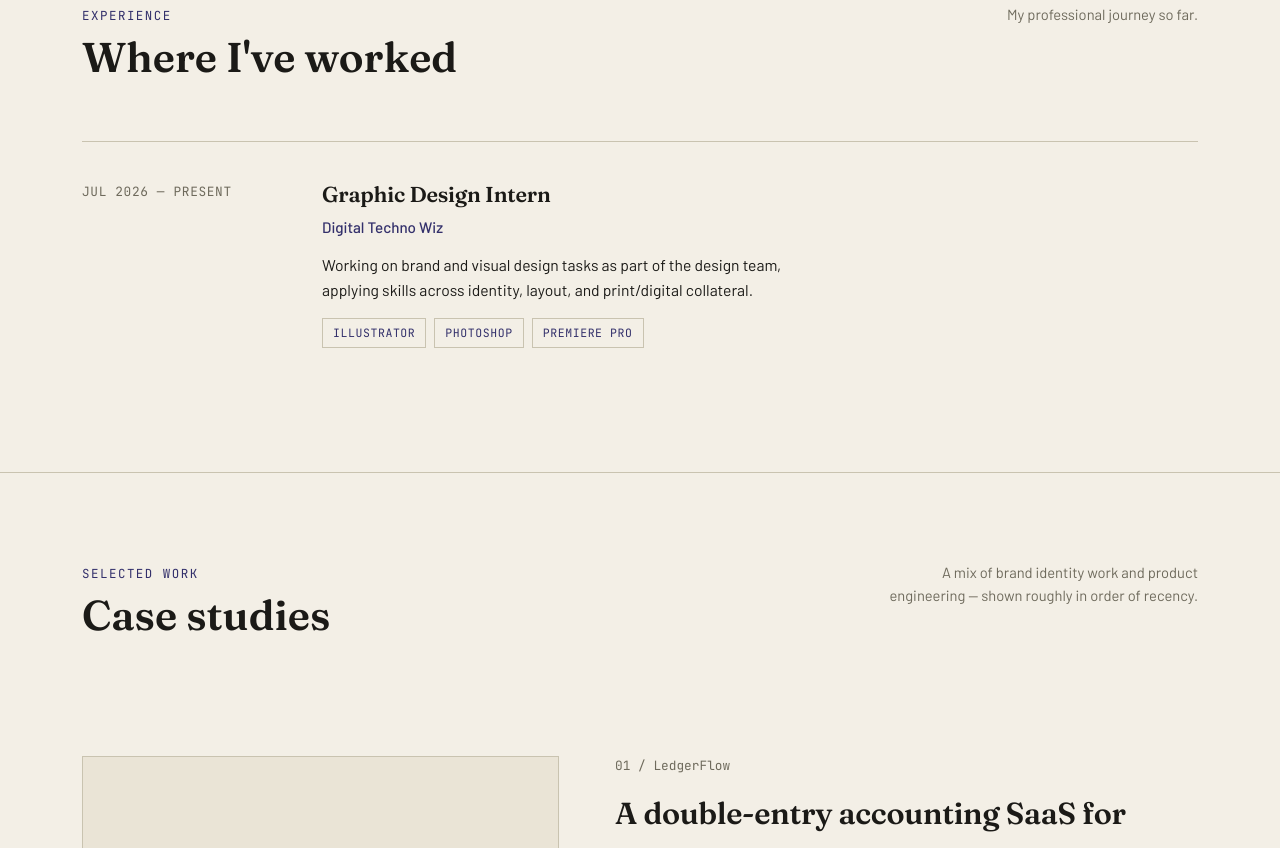
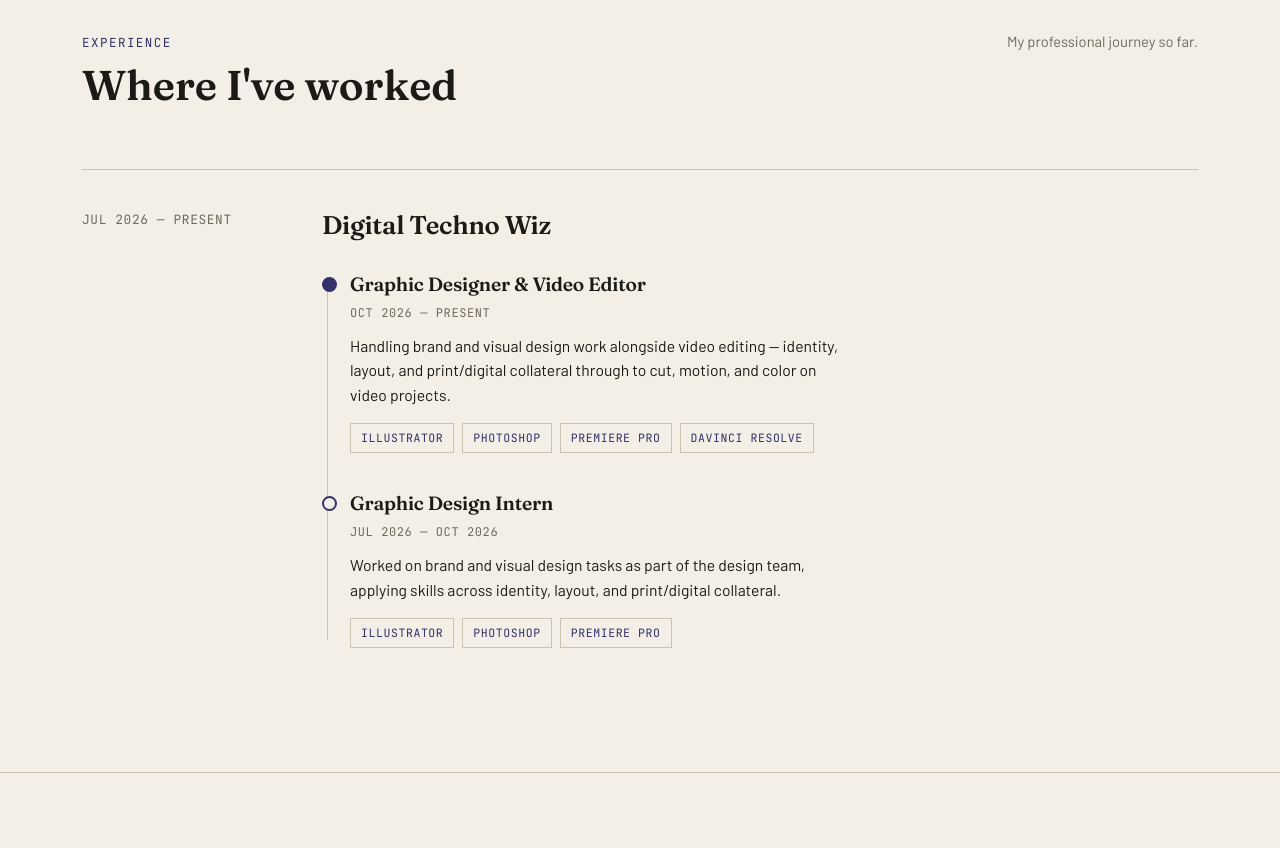
Before and after one commit to chatamari7/Portfolio, a plain HTML site: page index.html in a window 1280 px wide. Shown: the part 1313-2161 px from the top of the page. Drawn offline with Linux system fonts and the light colour scheme.

Commit message:
Created position

```diff
--- a/index.html
+++ b/index.html
@@ -188,6 +188,32 @@
     font-family:'JetBrains Mono', monospace; font-size:0.72rem;
     text-transform:uppercase; letter-spacing:0.05em; color:var(--indigo);
     border:1px solid var(--line); padding:5px 10px;
+  }
+  .timeline-org-head{
+    font-family:'Fraunces', serif; font-weight:600; font-size:1.6rem;
+    letter-spacing:-0.01em; margin-bottom:24px;
+  }
+  .roles{position:relative; padding-left:28px;}
+  .roles::before{
+    content:''; position:absolute; left:5px; top:8px; bottom:8px;
+    width:1px; background:var(--line);
+  }
+  .role{position:relative; padding-bottom:36px;}
+  .role:last-child{padding-bottom:0;}
+  .role::before{
+    content:''; position:absolute; left:-28px; top:7px;
+    width:11px; height:11px; border-radius:50%;
+    background:var(--paper); border:2px solid var(--indigo);
+  }
+  .role:first-child::before{background:var(--indigo);}
+  .role-title{
+    font-family:'Fraunces', serif; font-weight:600; font-size:1.2rem;
+    letter-spacing:-0.01em;
+  }
+  .role-date{
+    font-family:'JetBrains Mono', monospace; font-size:0.75rem;
+    color:var(--muted); text-transform:uppercase; letter-spacing:0.05em;
+    margin:4px 0 12px;
   }
   @media (max-width:640px){
     .timeline-item{grid-template-columns:1fr; gap:10px;}
@@ -411,7 +437,7 @@
     <div class="about-text">
       <p>I split my time between the two ends of a product: the part people see, and the part that makes it run.</p>
       <p>My design work leans editorial — clear hierarchy, restrained type, layouts built to be read, not just looked at. On the development side, I've built LedgerFlow, a double-entry accounting platform for small Nepali businesses, from database schema through to payment integration.</p>
-      <p>I'm currently interning as a graphic designer at Digital Techno Wiz.</p>
+      <p>I'm currently working as a graphic designer and video editor at Digital Techno Wiz.</p>
     </div>
     <div class="facts">
       <div class="fact"><span class="k">Design</span><span class="v">Adobe Illustrator, Photoshop, Lightroom, Canva</span></div>
@@ -435,13 +461,29 @@
       <div class="timeline-item">
         <div class="timeline-date">Jul 2026 — Present</div>
         <div>
-          <div class="timeline-role">Graphic Design Intern</div>
-          <div class="timeline-org">Digital Techno Wiz</div>
-          <p class="timeline-desc">Working on brand and visual design tasks as part of the design team, applying skills across identity, layout, and print/digital collateral.</p>
-          <div class="timeline-tags">
-            <span>Illustrator</span>
-            <span>Photoshop</span>
-            <span>Premiere Pro</span>
+          <div class="timeline-org-head">Digital Techno Wiz</div>
+          <div class="roles">
+            <div class="role">
+              <div class="role-title">Graphic Designer & Video Editor</div>
+              <div class="role-date">Oct 2026 — Present</div>
+              <p class="timeline-desc">Handling brand and visual design work alongside video editing — identity, layout, and print/digital collateral through to cut, motion, and color on video projects.</p>
+              <div class="timeline-tags">
+                <span>Illustrator</span>
+                <span>Photoshop</span>
+                <span>Premiere Pro</span>
+                <span>DaVinci Resolve</span>
+              </div>
+            </div>
+            <div class="role">
+              <div class="role-title">Graphic Design Intern</div>
+              <div class="role-date">Jul 2026 — Oct 2026</div>
+              <p class="timeline-desc">Worked on brand and visual design tasks as part of the design team, applying skills across identity, layout, and print/digital collateral.</p>
+              <div class="timeline-tags">
+                <span>Illustrator</span>
+                <span>Photoshop</span>
+                <span>Premiere Pro</span>
+              </div>
+            </div>
           </div>
         </div>
       </div>
```
Also changed, not shown: Artboard 1.png (deleted), WhatsApp Image 2026-09-01 at 12.18.20 PM.jpeg (added).
